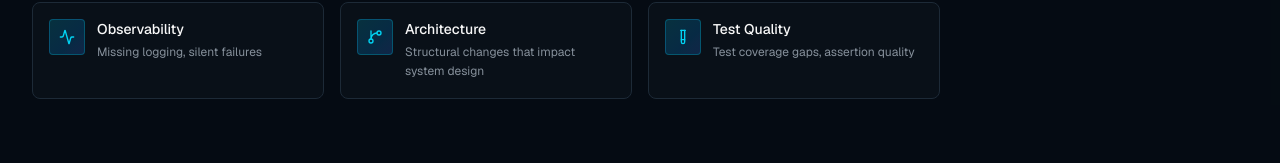
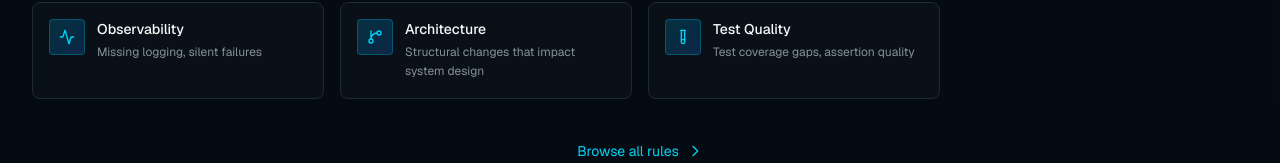
Before and after one commit to EricCogen/GauntletCI, a Next.js app in the folder site/: page / in a window 1280 px wide. Shown: the part 11834-11997 px from the top of the page. Built offline with nearby package versions, Linux system fonts and the light colour scheme.

Commit message:
[DOCS] Add Browse all rules link to detection rules section

```diff
--- a/site/components/detection-rules.tsx
+++ b/site/components/detection-rules.tsx
@@ -70,6 +70,15 @@ export function DetectionRules() {
           ))}
         </div>
 
+        <div className="mt-10 text-center">
+          <a href="/docs/rules" className="inline-flex items-center gap-2 text-sm text-cyan-400 hover:text-cyan-300 transition-colors">
+            Browse all rules
+            <svg xmlns="http://www.w3.org/2000/svg" className="h-4 w-4" fill="none" viewBox="0 0 24 24" stroke="currentColor" strokeWidth={2}>
+              <path strokeLinecap="round" strokeLinejoin="round" d="M9 5l7 7-7 7" />
+            </svg>
+          </a>
+        </div>
+
       </div>
     </section>
   );
```
